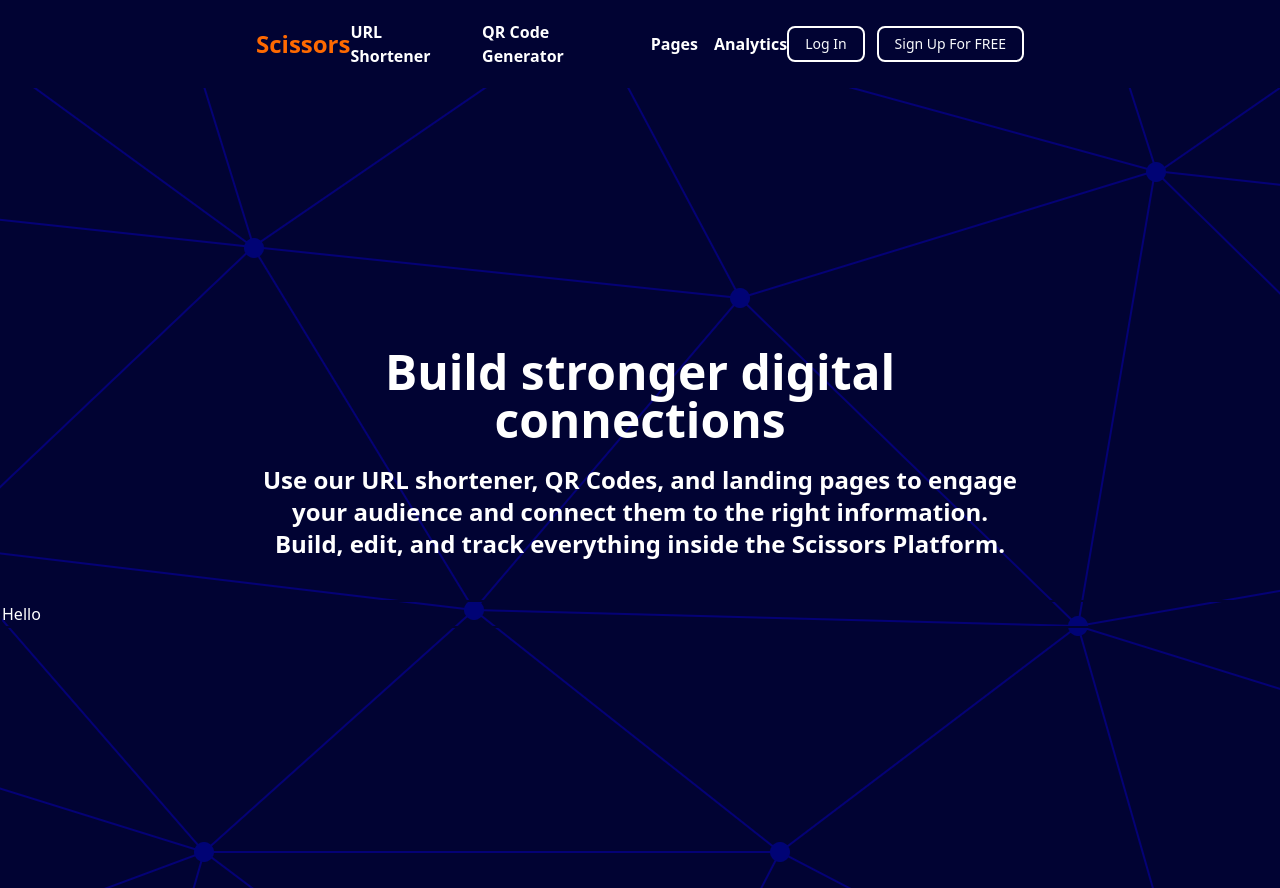
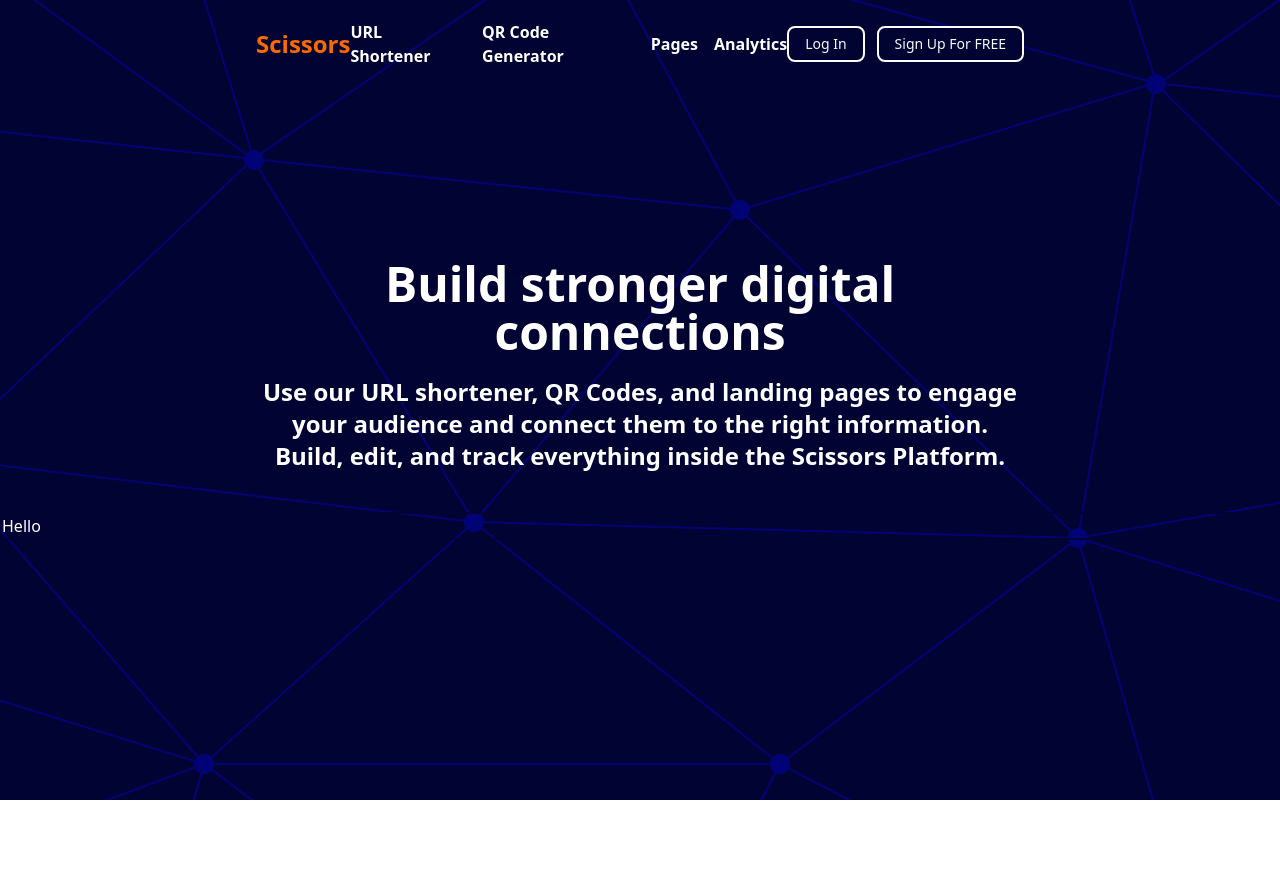
Before and after one commit to dd3vahmad/scissors-v2, a Next.js app: page / in a window 1280 px wide. After the commit the page ends 800 px from the top, so only its background shows below. Built offline with nearby package versions, Linux system fonts and the light colour scheme.

Commit message:
Fix: Navbar desktop placement

```diff
--- a/components/navbar.tsx
+++ b/components/navbar.tsx
@@ -3,7 +3,7 @@
 
 const Navbar = () => {
   return (
-    <div className="flex items-center justify-between md:px-[20%] mx-auto bg-primary text-white py-5">
+    <div className="flex items-center justify-between md:px-[20%] mx-auto bg-transparent fixed w-full text-white py-5">
       <h2 className="text-2xl font-bold text-orange-500 cursor-pointer">
         Scissors
       </h2>
```
